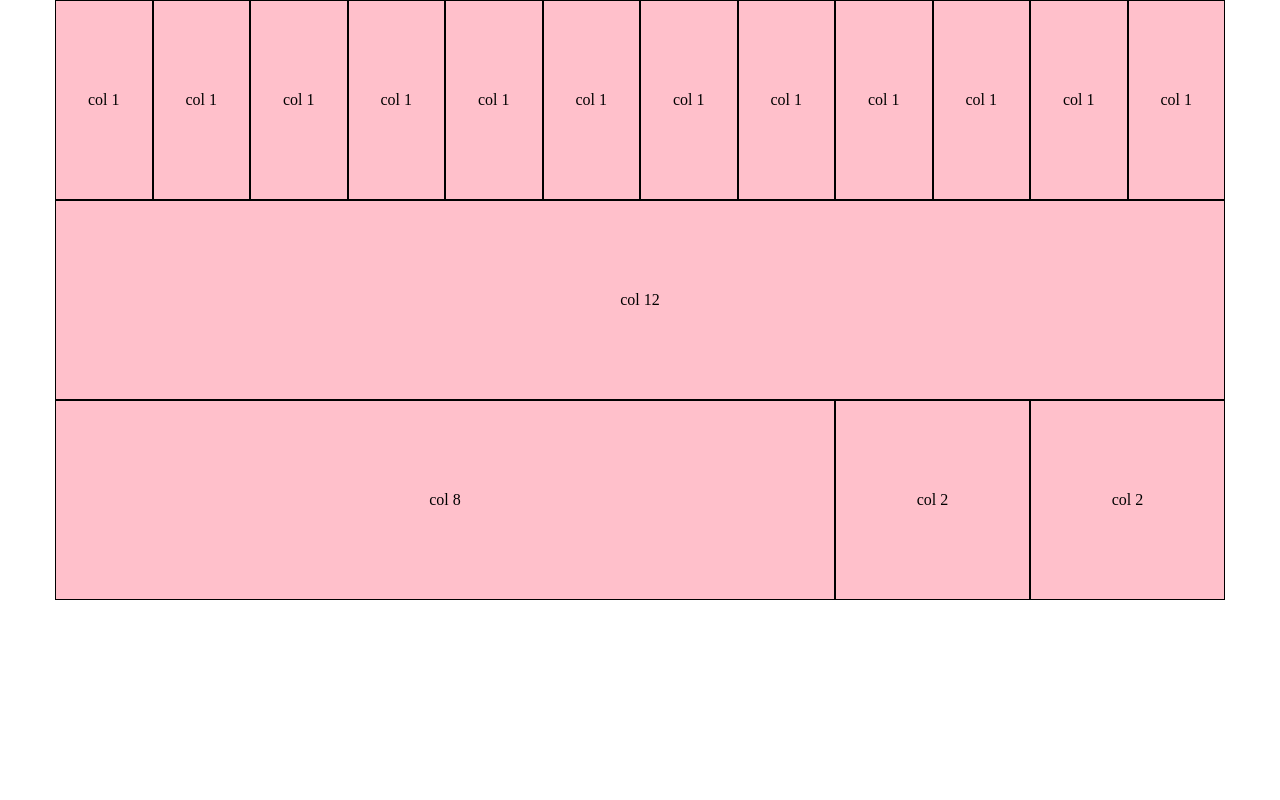
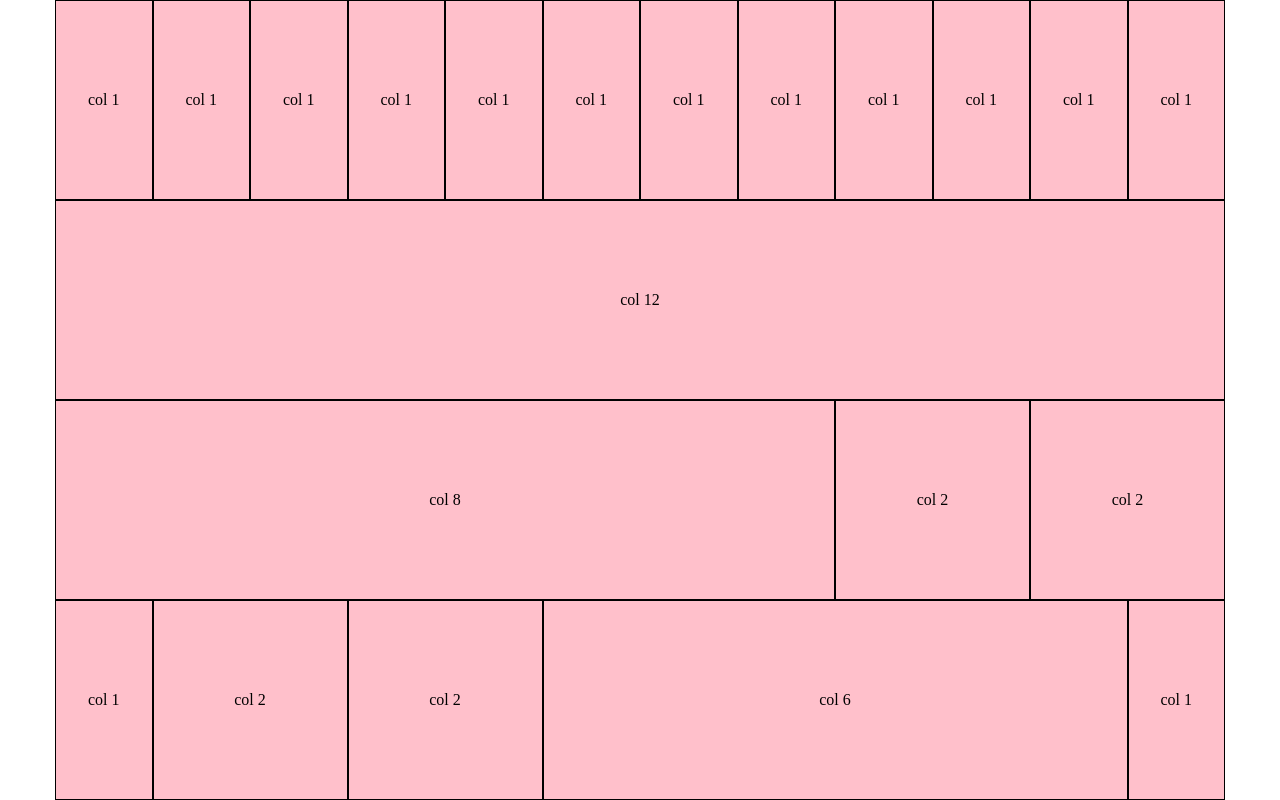
Before and after one commit to Andrei-Gabriel/html-css-12bool, a plain HTML site: page index.html in a window 1280 px wide. Drawn offline with Linux system fonts and the light colour scheme.

Commit message:
Quarta row

```diff
--- a/index.html
+++ b/index.html
@@ -73,6 +73,27 @@
                 <div class="gusset"></div>
             </div>
         </div>
+
+        <!-- Row da 2 colonne da 1 tasselo (uno per estremi)
+                    2 colonne da 2 tasselli
+                    1 colonna da 6 tasselli -->
+        <div class="row">
+            <div class="col-1">
+                <div class="gusset"></div>
+            </div>
+            <div class="col-2">
+                <div class="gusset"></div>
+            </div>
+            <div class="col-2">
+                <div class="gusset"></div>
+            </div>
+            <div class="col-6">
+                <div class="gusset"></div>
+            </div>
+            <div class="col-1">
+                <div class="gusset"></div>
+            </div>
+        </div>
     </div>
 
 </body>
```
